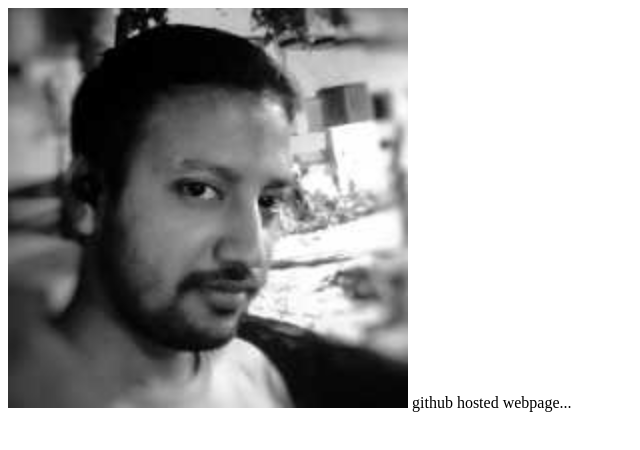
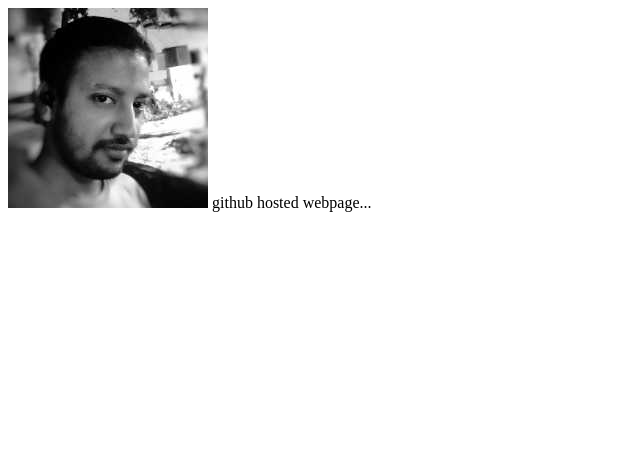
Before and after one commit to CodeMasterGeneral/webpage_by_vasu, a plain HTML site: page index.html in a window 1280 px wide. Shown: the whole page, without its empty margins (0-640 px from the left). Drawn offline with Linux system fonts and the light colour scheme.

Commit message:
size 200

```diff
--- a/index.html
+++ b/index.html
@@ -10,7 +10,7 @@
 </head>
 <body>
     <span>
-        <img title="vasu dev mandal" src="myPic.jpg" width="400"/>
+        <img title="vasu dev mandal" src="myPic.jpg" width="200"/>
     </span>
     github hosted webpage...
 </body>
```
